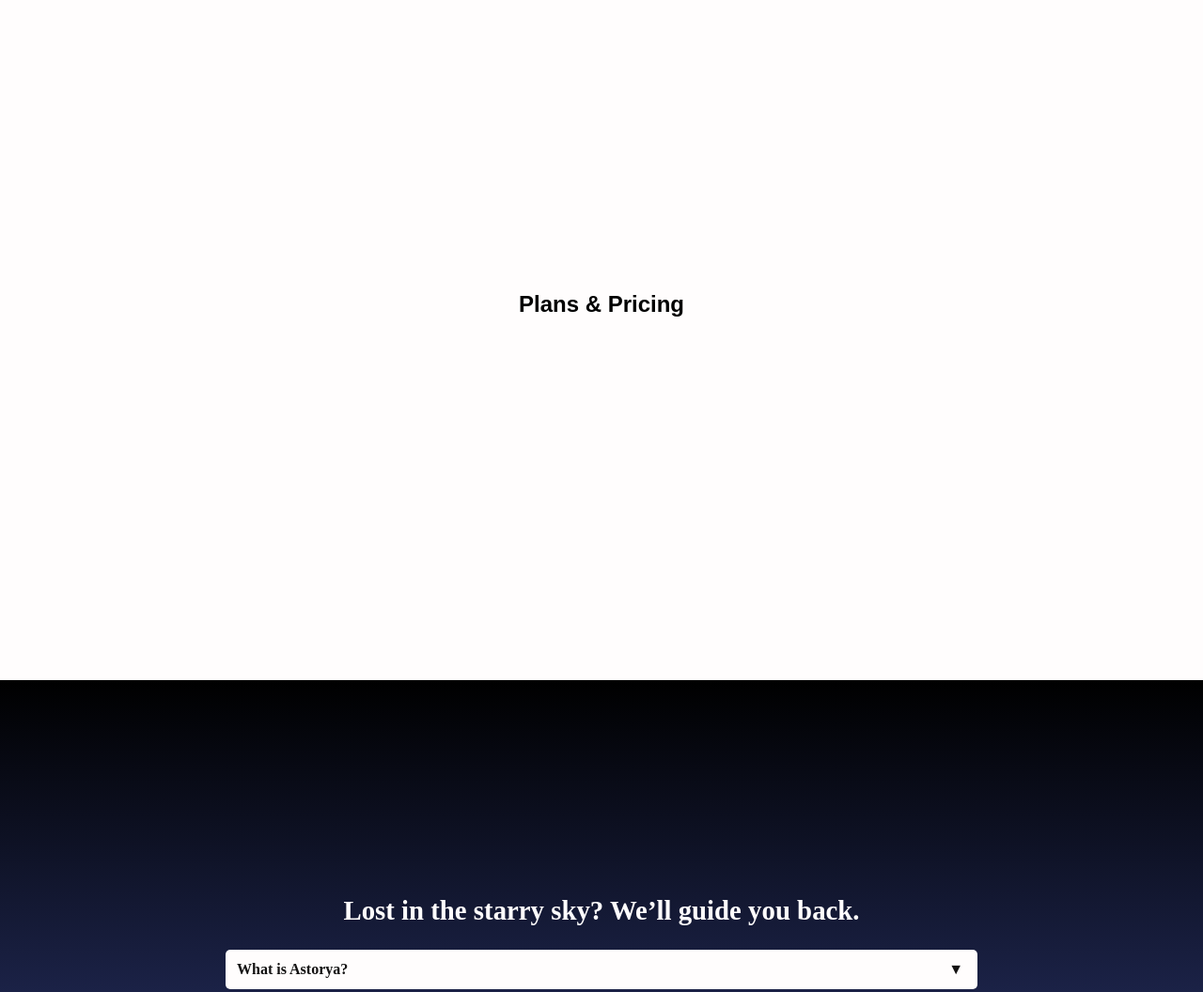
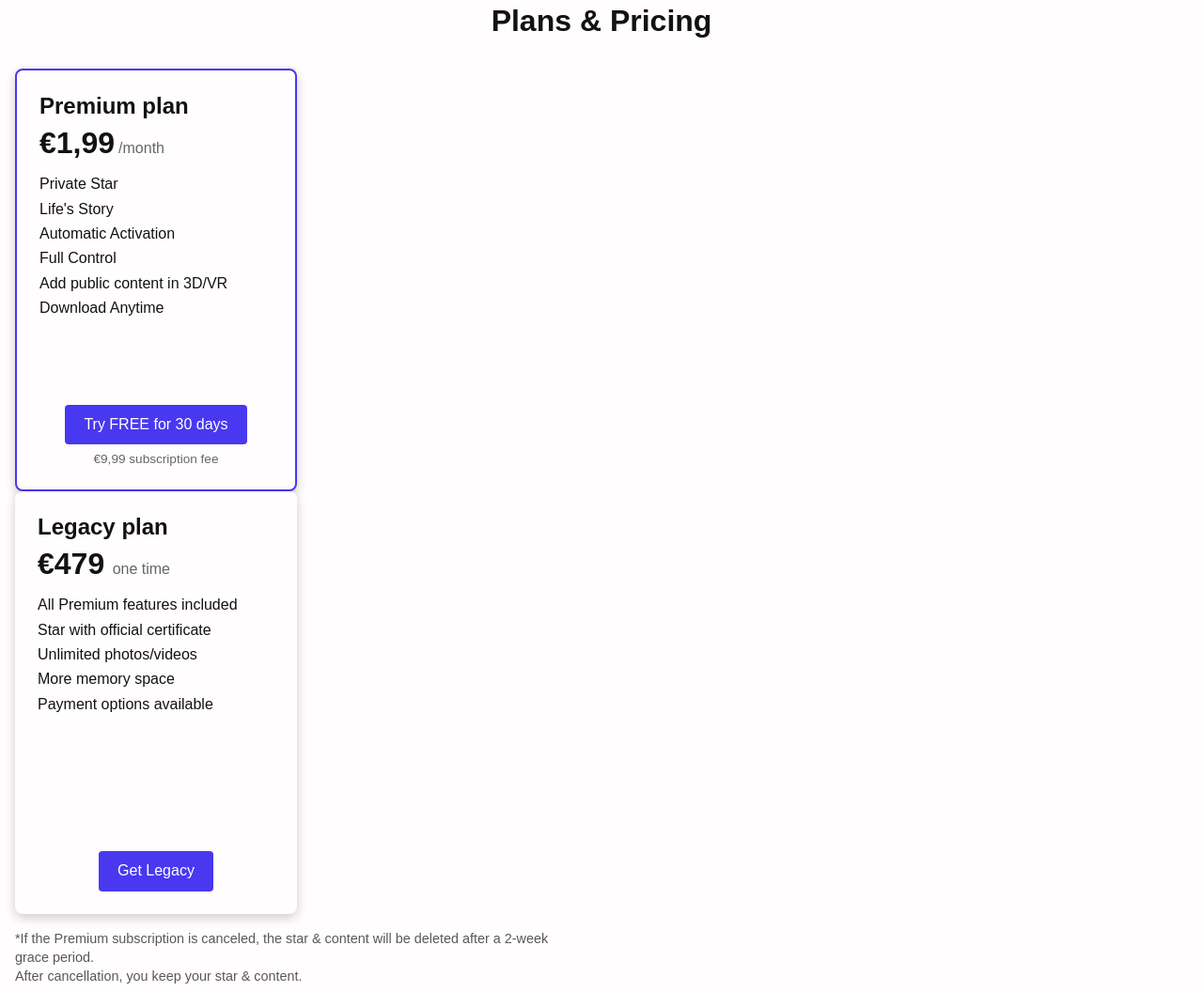
Before and after one commit to HeliaDonad/Astorya-website, a plain HTML site: page index.html in a window 1280 px wide. Shown: the part 4076-5132 px from the top of the page at 94% size. Drawn offline with Linux system fonts and the light colour scheme; a web font is replaced by a local one.

Commit message:
feat: price Homepage

```diff
--- a/css/index.css
+++ b/css/index.css
@@ -436,3 +436,133 @@ h1 {
         font-size: 1.4rem;
     }
 }
+
+
+
+.pricing-section {
+    background: var(--white-color);
+    color: var(--black-color);
+    text-align: center;
+    padding: 5rem 1rem;
+  }
+
+  .pricing-section h2 {
+    font-size: 2rem;
+    margin-bottom: 2rem;
+    font-weight: 600;
+  }
+
+  /* Disclaimer onderaan de sectie */
+  .pricing-section .disclaimer {
+    margin-top: 1rem;
+    font-size: 0.9rem;
+    color: var(--black-color);
+    max-width: 600px;
+    text-align: left;
+    line-height: 1.4;
+    opacity: 0.7;
+  }
+
+  .pricing-cards {
+    display: flex;
+    justify-content: center;
+    align-items: flex-start;
+    gap: 2rem;           /* ruimte tussen de kaarten */
+    flex-wrap: wrap;     /* breek naar volgende regel bij kleinere schermen */
+    max-width: 1200px;   /* optioneel: begrens de breedte */
+    margin: 0 auto;      /* centreer in het midden */
+  }
+
+  .card {
+    background-color: var(--white-color);
+    color: var(--black-color);
+    border-radius: 8px;
+    box-shadow: 0 4px 12px rgba(0,0,0,0.2);
+    width: 300px;           /* vaste breedte (pas aan indien gewenst) */
+    min-height: 450px;      /* ongeveer, zodat ze wat gelijk trekken */
+    display: flex;
+    flex-direction: column;
+    justify-content: flex-start;
+    padding: 1.5rem;
+    text-align: left;
+  }
+
+  /* Titel en prijs bovenin de kaart */
+  .card-header h3 {
+    font-size: 1.5rem;
+    margin-bottom: 0.5rem;
+  }
+
+  .price {
+    font-size: 2rem;
+    font-weight: bold;
+    margin-bottom: 1rem;
+  }
+
+  .price span {
+    font-size: 1rem;
+    font-weight: 400;
+    color: #666;
+    margin-left: 0.25rem;
+  }
+
+  /* Features-lijst */
+  .features {
+    list-style: none;
+    padding: 0;
+    margin: 0 0 1.5rem 0;
+  }
+
+  .features li {
+    margin-bottom: 0.5rem;
+  }
+
+  /* Footer van de kaart (knop + evt. kleine tekst) */
+  .card-footer {
+    margin-top: auto; /* duwt de footer naar de onderkant van de kaart */
+    text-align: center;
+  }
+
+  /* Knop */
+  .cta {
+    background: #4838f0;
+    color: #fff;
+    border: none;
+    border-radius: 4px;
+    padding: 0.75rem 1.25rem;
+    font-size: 1rem;
+    cursor: pointer;
+    transition: background 0.3s;
+  }
+
+  .cta:hover {
+    background: #372bb7;
+  }
+
+  /* Kleine notitie onder de knop */
+  .small-note {
+    margin-top: 0.5rem;
+    font-size: 0.85rem;
+    color: #666;
+  }
+
+  /* Premium-plan highlight */
+  .highlight {
+    border: 2px solid #4838f0;
+  }
+
+  /* ===== Responsive breakpoints ===== */
+
+  /* Tablet- en mobielaanpassingen */
+  @media (max-width: 992px) {
+    .pricing-cards {
+      gap: 1rem;
+    }
+  }
+
+  @media (max-width: 600px) {
+    .card {
+      width: 85%;   /* kaarten vullen de volle breedte op mobiel */
+      margin: 0;
+    }
+  }
--- a/index.html
+++ b/index.html
@@ -112,11 +112,60 @@
     </div>
 </section>
 
-<section class="white-section">
-    <div class="pricing">
-        <h2>Plans & Pricing</h2>
+<section class="pricing-section">
+    <h2>Plans & Pricing</h2>
+
+    <div class="pricing-cards">
+      <!-- Explorer plan -->
+
+      </div>
+
+      <!-- Premium plan (highlight) -->
+      <div class="card highlight">
+        <div class="card-header">
+          <h3>Premium plan</h3>
+          <p class="price">€1,99<span>/month</span></p>
+        </div>
+        <ul class="features">
+          <li>Private Star</li>
+          <li>Life's Story</li>
+          <li>Automatic Activation</li>
+          <li>Full Control</li>
+          <li>Add public content in 3D/VR</li>
+          <li>Download Anytime</li>
+        </ul>
+        <div class="card-footer">
+          <button class="cta">Try FREE for 30 days</button>
+          <p class="small-note">€9,99 subscription fee</p>
+        </div>
+      </div>
+
+      <!-- Legacy plan -->
+      <div class="card">
+        <div class="card-header">
+          <h3>Legacy plan</h3>
+          <p class="price">€479<span> one time</span></p>
+        </div>
+        <ul class="features">
+          <li>All Premium features included</li>
+          <li>Star with official certificate</li>
+          <li>Unlimited photos/videos</li>
+          <li>More memory space</li>
+          <li>Payment options available</li>
+        </ul>
+        <div class="card-footer">
+          <button class="cta">Get Legacy</button>
+        </div>
+      </div>
     </div>
-</section>
+
+    <p class="disclaimer">
+      *If the Premium subscription is canceled, the star &amp; content will be deleted after a 2-week grace period.
+      <br>After cancellation, you keep your star &amp; content.
+    </p>
+  </section>
+
+
 
 <section class="section faq">
     <div class="faq-container">
```
